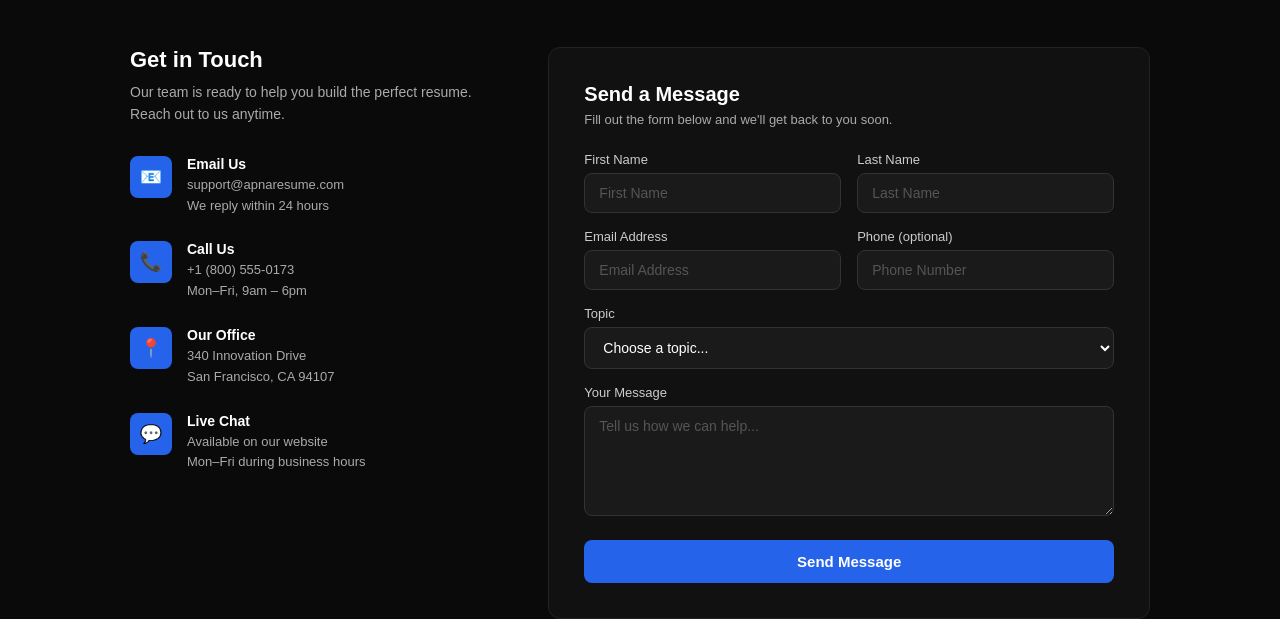
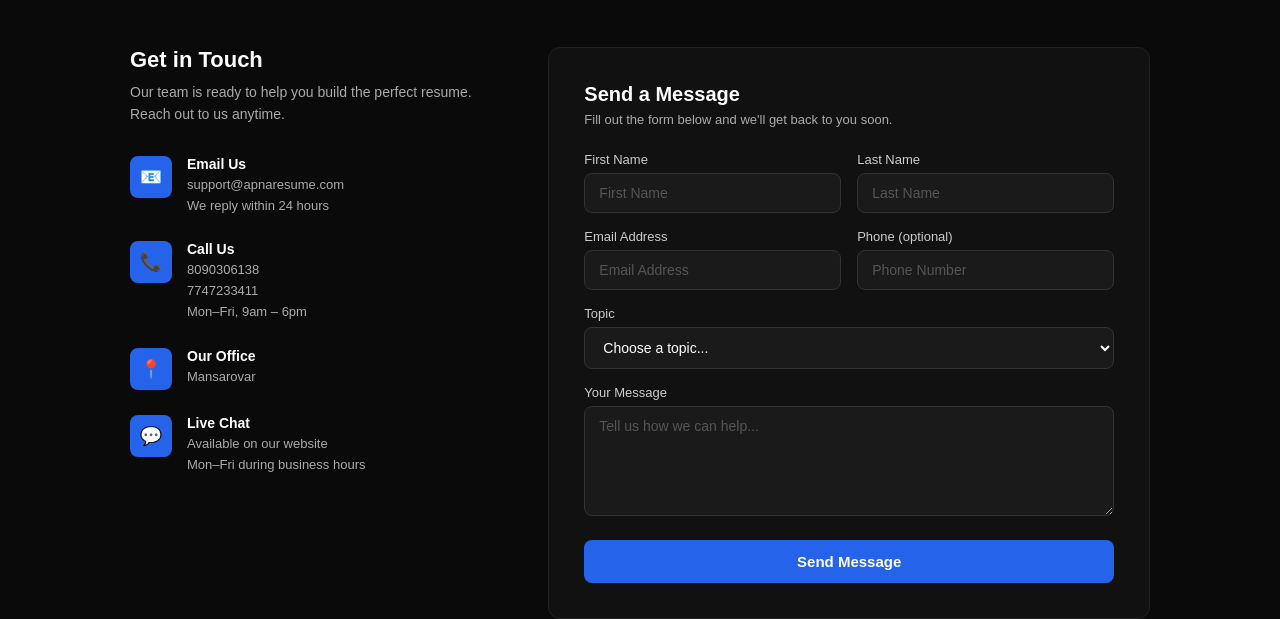
Before and after one commit to Suraj-jangid121/resume, a plain HTML site: page contactus.html in a window 1280 px wide. Shown: the part 206-825 px from the top of the page. Drawn offline with Linux system fonts and the light colour scheme.

Commit message:
Modify contact details and home button link
Updated contact information and home button link.

```diff
--- a/contactus.html
+++ b/contactus.html
@@ -332,7 +332,7 @@
 
   <!-- HOME BUTTON -->
   <div class="top-bar">
-    <a href="#" class="home-btn">🏠 Home</a>
+    <a href="index.html" class="home-btn">🏠 Home</a>
   </div>
 
   <!-- MAIN CONTENT -->
@@ -365,7 +365,8 @@
           <div class="info-icon">📞</div>
           <div class="info-text">
             <h4>Call Us</h4>
-            <p>+1 (800) 555-0173</p>
+            <p>8090306138</p>
+            <p>7747233411</p>
             <p>Mon–Fri, 9am – 6pm</p>
           </div>
         </div>
@@ -374,8 +375,7 @@
           <div class="info-icon">📍</div>
           <div class="info-text">
             <h4>Our Office</h4>
-            <p>340 Innovation Drive</p>
-            <p>San Francisco, CA 94107</p>
+            <p>Mansarovar</p>
           </div>
         </div>
 
```
